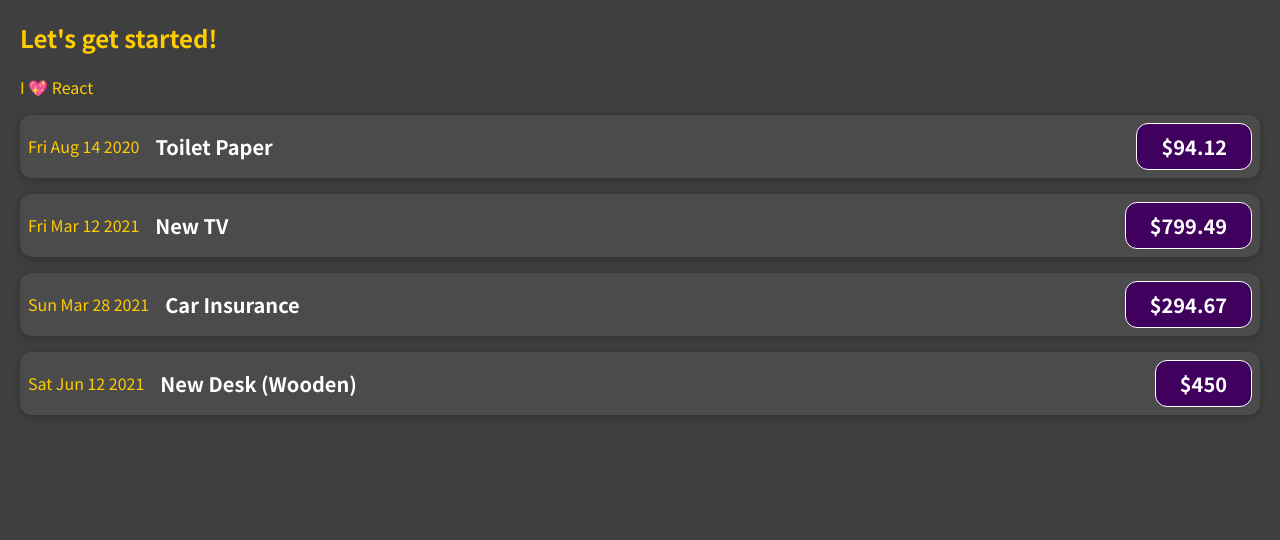
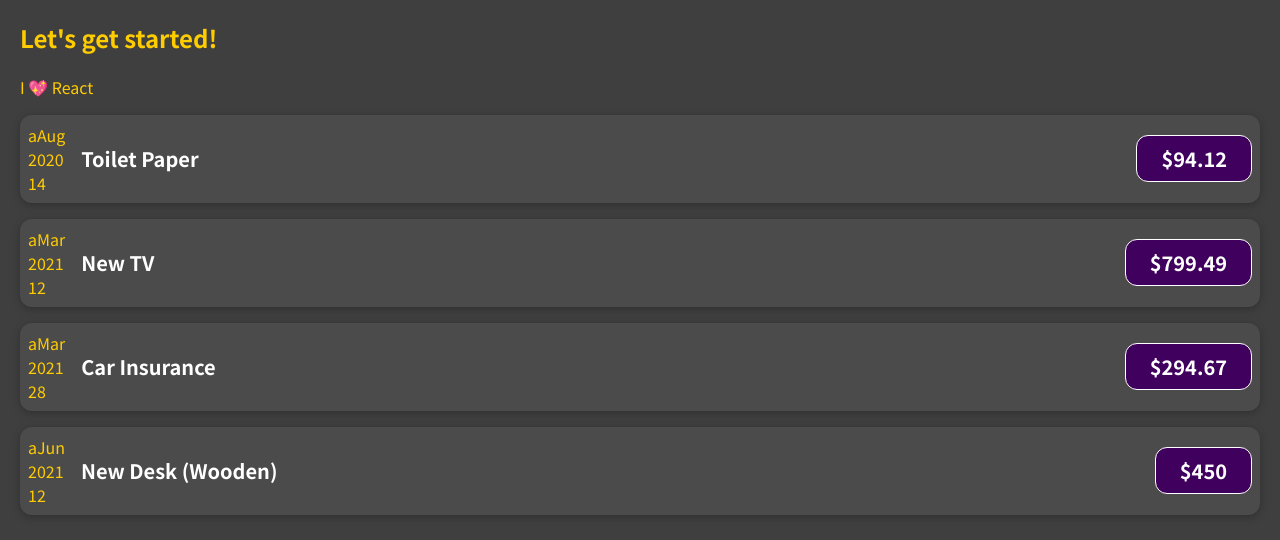
Before and after one commit to tysongf/expensify, a JavaScript app: page / in a window 1280 px wide. Shown: the top 540 px of the page. Built offline with nearby package versions, Linux system fonts and the light colour scheme.

Commit message:
add a sub-component to ExpenseItem (ExpenseDate)

```diff
--- /dev/null
+++ b/src/components/ExpenseDate.js
@@ -0,0 +1,15 @@
+function ExpenseDate(props) {
+   const month = props.date.toLocaleString("en-us", { month: "short" });
+   const day = props.date.toLocaleString("en-us", { day: "2-digit" });
+   const year = props.date.getFullYear();
+
+   return (
+      <div>
+         <div>a{month}</div>
+         <div>{year}</div>
+         <div>{day}</div>
+      </div>
+   );
+}
+
+export default ExpenseDate;
--- a/src/components/ExpenseItem.js
+++ b/src/components/ExpenseItem.js
@@ -1,9 +1,10 @@
 import "./ExpenseItem.css";
+import ExpenseDate from "./ExpenseDate";
 
 function ExpenseItem(props) {
    return (
       <div className="expense-item">
-         <div>{props.date.toDateString()}</div>
+         <ExpenseDate date={props.date} />
          <div className="expense-item__description">
             <h2>{props.title}</h2>
             <div className="expense-item__price">${props.amount}</div>
```
